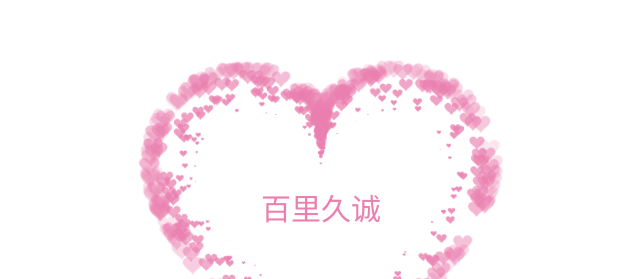
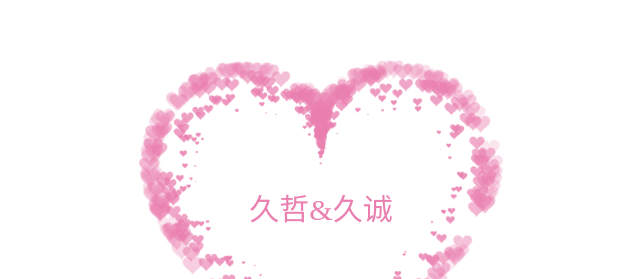
Before and after one commit to kaki1122/c, a plain HTML site: page index.html in a window 1280 px wide. Shown: the part 173-452 px from the top of the page, without its empty margins (319-959 px from the left). Drawn offline with Linux system fonts and the light colour scheme.

Commit message:
Update index.html

```diff
--- a/index.html
+++ b/index.html
@@ -117,7 +117,7 @@
     <canvas id="pinkboard"></canvas>
     <!-- 添加名字 -->
      <div id="name" >
-百里久诚<br>
+久哲&久诚<br>
 </div>
 
     <script>
```
